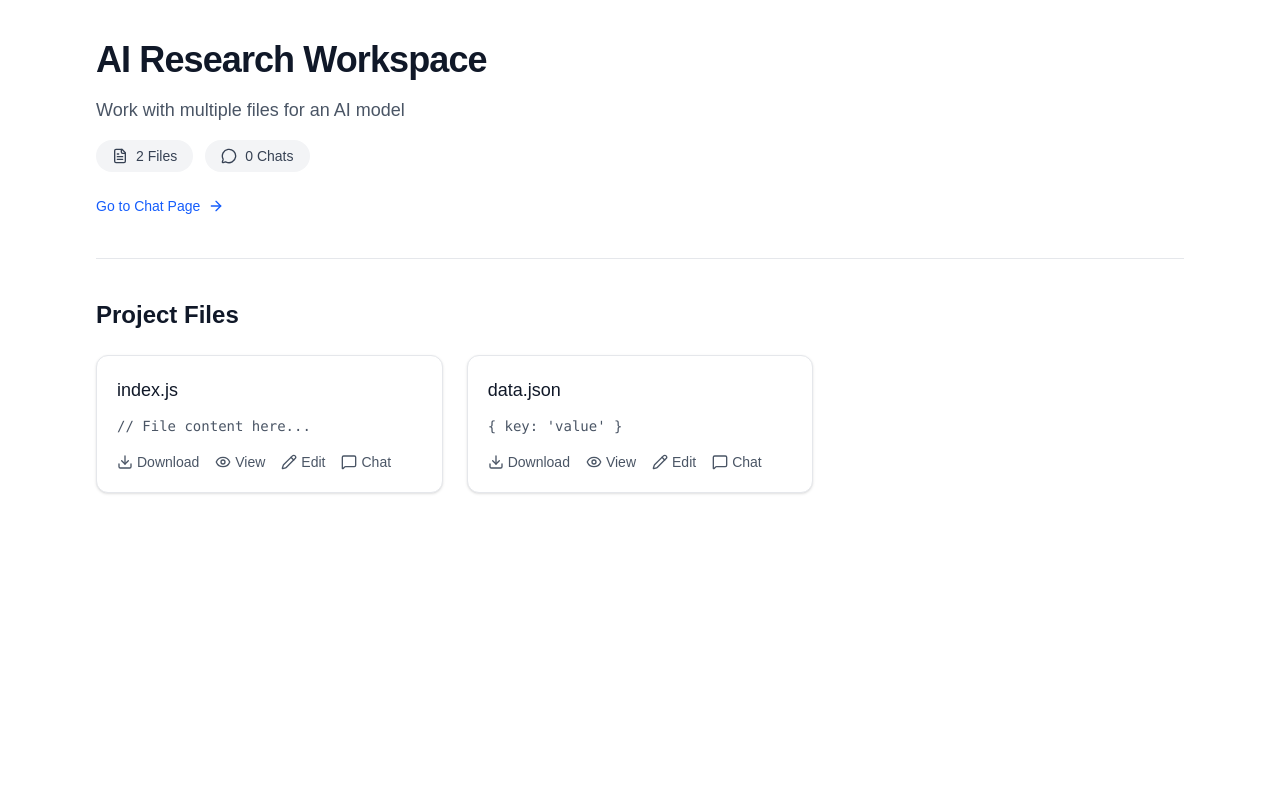
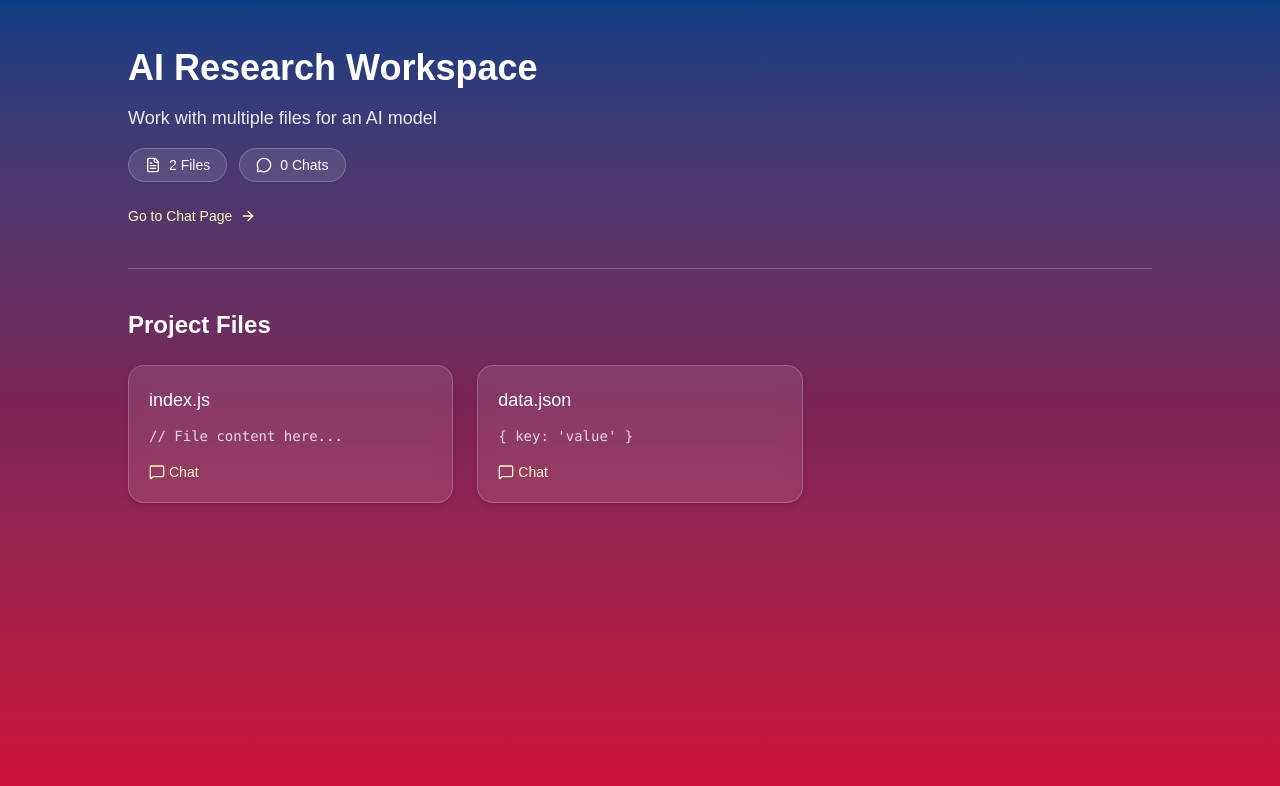
Before and after one commit to rohit-rai-0101rm/maindtech, a Next.js app: page /projects/1 in a window 1280 px wide. Shown: the top 786 px of the page. Built offline with nearby package versions, Linux system fonts and the light colour scheme.

Commit message:
user profile page upp

```diff
--- a/app/projects/[id]/page.tsx
+++ b/app/projects/[id]/page.tsx
@@ -4,9 +4,6 @@
   FileText,
   MessageCircle,
   ArrowRight,
-  Download,
-  Eye,
-  Pencil,
   MessageSquare,
 } from "lucide-react";
 import Link from "next/link";
@@ -22,24 +19,23 @@
   if (!project) return notFound();
 
   return (
-    <main className="min-h-screen bg-white text-gray-900 px-4 py-10 sm:px-6 lg:px-24">
+    <main className="min-h-screen bg-gradient-to-b from-[#073C83] via-[#7A2357] to-[#D20F35] px-4 py-12 text-white">
+      <div className="max-w-5xl mx-auto">
         {/* Header */}
-      <div className="space-y-4 mb-10">
-        <h1 className="text-3xl sm:text-4xl font-bold tracking-tight">
-          {project.name}
-        </h1>
-        <p className="text-gray-600 text-base sm:text-lg max-w-3xl">
+        <div className="mb-10 space-y-4">
+          <h1 className="text-3xl sm:text-4xl font-bold">{project.name}</h1>
+          <p className="text-white/90 text-base sm:text-lg max-w-3xl">
             {project.description}
           </p>
 
           {/* Stats */}
-        <div className="flex flex-wrap gap-3 mt-3">
-          <div className="flex items-center gap-2 px-4 py-1.5 bg-gray-100 rounded-full text-sm text-gray-700">
+          <div className="flex flex-wrap gap-3 mt-2">
+            <div className="flex items-center gap-2 px-4 py-1.5 bg-white/10 border border-white/20 rounded-full text-sm text-white">
               <FileText className="w-4 h-4" />
               {project.files.length}{" "}
               {project.files.length === 1 ? "File" : "Files"}
             </div>
-          <div className="flex items-center gap-2 px-4 py-1.5 bg-gray-100 rounded-full text-sm text-gray-700">
+            <div className="flex items-center gap-2 px-4 py-1.5 bg-white/10 border border-white/20 rounded-full text-sm text-white">
               <MessageCircle className="w-4 h-4" />
               {project.chatHistory.length}{" "}
               {project.chatHistory.length === 1 ? "Chat" : "Chats"}
@@ -49,7 +45,7 @@
           {/* Link to Chat Page */}
           <Link
             href={`/projects/${project.id}/chat`}
-          className="inline-flex items-center gap-2 text-blue-600 text-sm font-medium hover:underline group mt-2"
+            className="inline-flex items-center gap-2 text-yellow-100 text-sm font-medium hover:underline group mt-2"
           >
             Go to Chat Page
             <ArrowRight className="w-4 h-4 transition-transform group-hover:translate-x-1" />
@@ -57,7 +53,7 @@
         </div>
 
         {/* Divider */}
-      <div className="border-t border-gray-200 mb-10" />
+        <div className="border-t border-white/20 mb-10" />
 
         {/* Files Section */}
         <section>
@@ -68,62 +64,35 @@
               {project.files.map((file) => (
                 <div
                   key={file.id}
-                className="bg-white border border-gray-200 rounded-xl p-5 shadow-sm hover:shadow-md transition-all flex flex-col justify-between"
+                  className="rounded-2xl border border-white/20 bg-white/10 backdrop-blur p-5 shadow-md hover:shadow-lg transition-all flex flex-col justify-between"
                 >
                   {/* File Name */}
-                <div className="flex justify-between items-start mb-3">
-                  <h3 className="font-medium text-lg text-gray-900 truncate">
+                  <h3 className="font-medium text-lg text-white truncate mb-3">
                     {file.name}
                   </h3>
-                </div>
 
                   {/* Content Preview */}
-                <pre className="text-sm text-gray-600 whitespace-pre-wrap line-clamp-4 mb-4">
+                  <pre className="text-sm text-white/80 whitespace-pre-wrap line-clamp-4 mb-4">
                     {file.content}
                   </pre>
 
-                {/* Tool Links */}
-                <div className="flex flex-wrap gap-4 mt-auto">
-                  <button
-                    className="flex items-center gap-1 text-gray-600 hover:text-gray-900 text-sm"
-                    title="Download"
-                  >
-                    <Download className="w-4 h-4" />
-                    Download
-                  </button>
-
-                  <button
-                    className="flex items-center gap-1 text-gray-600 hover:text-gray-900 text-sm"
-                    title="View Full"
-                  >
-                    <Eye className="w-4 h-4" />
-                    View
-                  </button>
-
-                  <button
-                    className="flex items-center gap-1 text-gray-600 hover:text-gray-900 text-sm"
-                    title="Edit"
-                  >
-                    <Pencil className="w-4 h-4" />
-                    Edit
-                  </button>
-
+                  {/* Only Chat Button */}
                   <Link
                     href={`/projects/${project.id}/chat?fileId=${file.id}`}
-                    className="flex items-center gap-1 text-gray-600 hover:text-gray-900 text-sm"
-                    title="View Chat"
+                    className="flex items-center gap-1 text-sm text-yellow-100 hover:text-yellow-200 transition"
+                    title="Go to chat"
                   >
                     <MessageSquare className="w-4 h-4" />
                     Chat
                   </Link>
                 </div>
-              </div>
               ))}
             </div>
           ) : (
-          <p className="text-gray-400 text-sm">No files uploaded yet.</p>
+            <p className="text-white/60 text-sm">No files uploaded yet.</p>
           )}
         </section>
+      </div>
     </main>
   );
 }
--- a/app/projects/page.tsx
+++ b/app/projects/page.tsx
@@ -3,9 +3,9 @@
 
 export default function ProjectsPage() {
   return (
-    <main className="min-h-screen bg-white px-4 py-12">
+    <main className="min-h-screen bg-gradient-to-b from-[#073C83] via-[#7A2357] to-[#D20F35] px-4 py-12">
       <div className="max-w-5xl mx-auto">
-        <h1 className="text-3xl sm:text-4xl font-bold text-gray-900 mb-10 text-center">
+        <h1 className="text-3xl sm:text-4xl font-bold text-white mb-10 text-center">
           Your Workspaces
         </h1>
 
@@ -14,16 +14,16 @@
             <Link
               key={project.id}
               href={`/projects/${project.id}`}
-              className="group rounded-2xl border border-gray-200 bg-white p-6 shadow-sm hover:shadow-md hover:border-gray-300 transition duration-200"
+              className="group rounded-2xl border border-white/20 bg-white/10 backdrop-blur p-6 shadow-md hover:shadow-lg hover:border-white/40 transition duration-200"
             >
               <div className="space-y-3">
-                <h2 className="text-lg font-semibold text-gray-800 group-hover:text-[#7A2357]">
+                <h2 className="text-lg font-semibold text-white group-hover:text-yellow-100">
                   {project.name}
                 </h2>
-                <p className="text-sm text-gray-500 leading-snug">
+                <p className="text-sm text-white/80 leading-snug">
                   {project.description}
                 </p>
-                <span className="inline-block text-xs text-[#7A2357] font-medium mt-2">
+                <span className="inline-block text-xs text-white font-medium mt-2">
                   {project.files.length} file
                   {project.files.length !== 1 ? "s" : ""}
                 </span>
--- a/package.json
+++ b/package.json
@@ -15,7 +15,8 @@
     "next": "15.4.5",
     "react": "19.1.0",
     "react-dom": "19.1.0",
-    "react-redux": "^9.2.0"
+    "react-redux": "^9.2.0",
+    "zod": "^4.0.14"
   },
   "devDependencies": {
     "@tailwindcss/postcss": "^4",
```
Also changed, not shown: 1 other file (tests, documents, lock files or other folders). Lines whose indentation alone changed are shown as unchanged.
